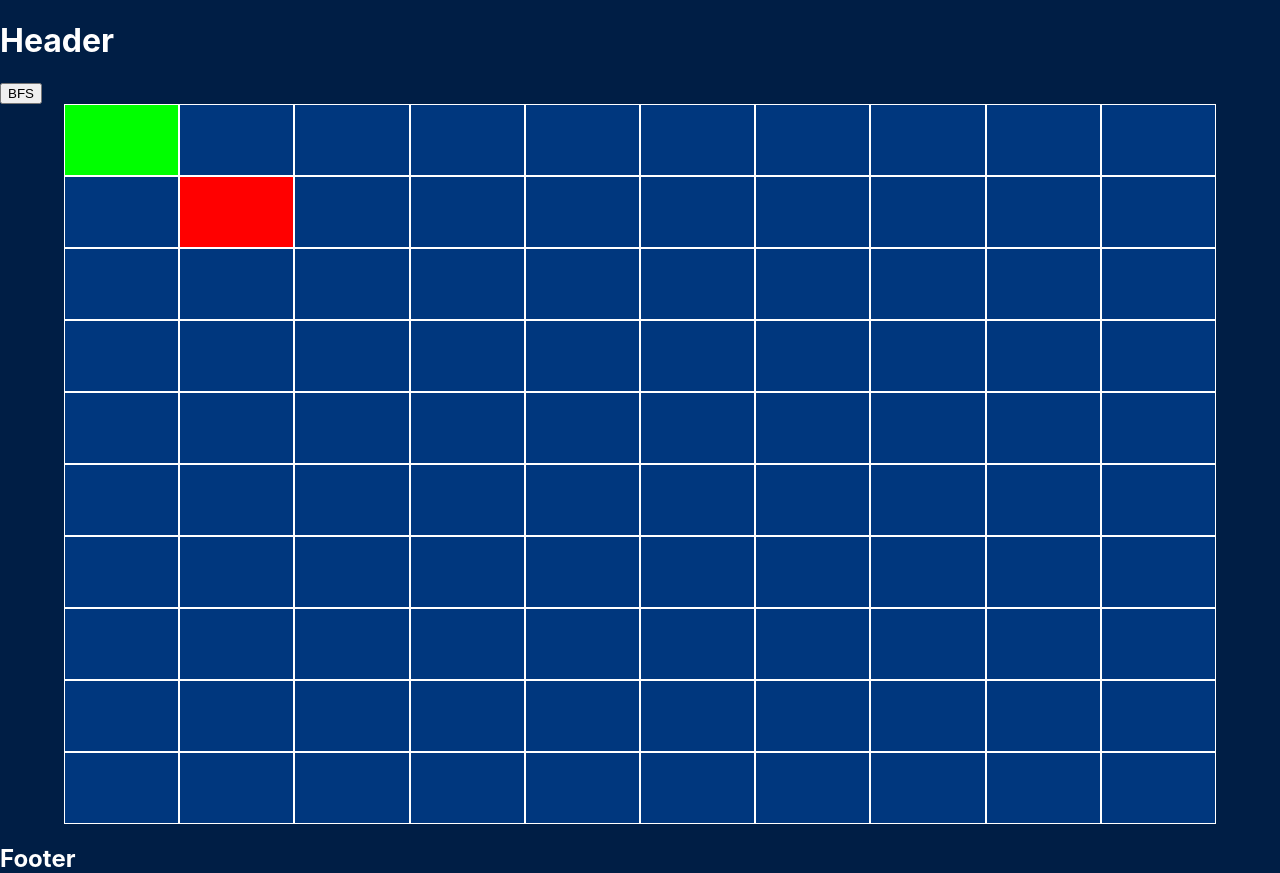
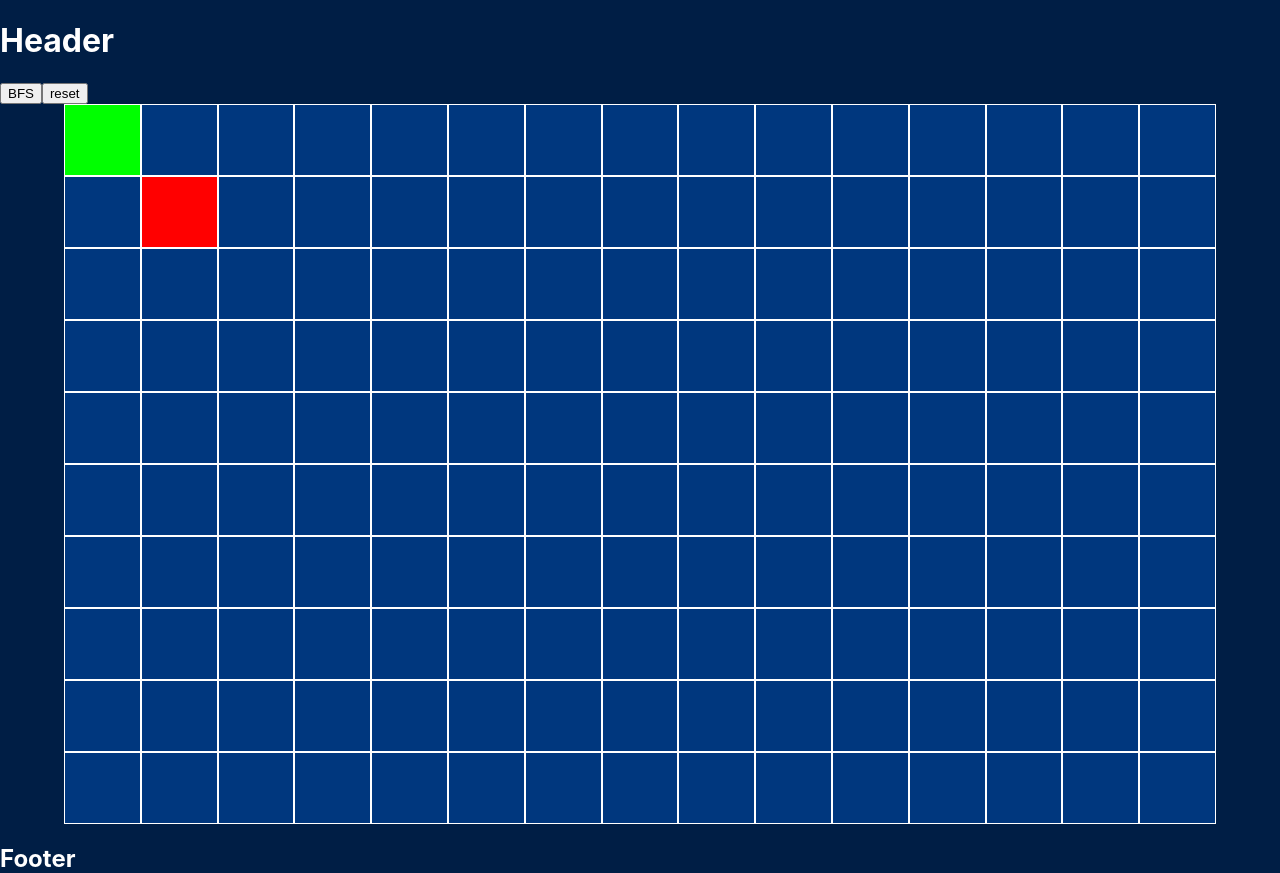
Before and after one commit to frasersamsonstudent/pathfinding-visualiser, a React (Create React App) app in the folder pathfinding-visualiser-app/: page / in a window 1280 px wide. Built offline with nearby package versions, Linux system fonts and the light colour scheme.

Commit message:
Changes to animations

```diff
--- a/pathfinding-visualiser-app/src/Animations/PathAnimation.js
+++ b/pathfinding-visualiser-app/src/Animations/PathAnimation.js
@@ -1,5 +1,14 @@
-const getGrowAnimation = (duration, delay) => `grow ${duration}s linear ${delay}s`;
-const getGrowWithGradientAnimation = (duration, delay) => `growAndChangeColour ${duration}s linear ${delay}s`;
+import CellTypes from "../CellTypes";
+
+const getGrowAnimation = (duration, delay) => `grow ${duration}s linear ${delay}s 1`;
+const getGrowWithGradientAnimation = (duration, delay, cell) => {
+    if(cell.isInPath) {
+        return `growAndChangeColourForPathCell ${duration}s linear ${delay}s 1 normal forwards`;
+    }
+    else {
+        return `growAndChangeColourForEmptyCell ${duration}s linear ${delay}s 1 normal forwards`;
+    }
+}
 const getBlinkAnimation = (duration, delay) => `blink ${duration}s linear ${delay}s`;
 
 export {getGrowAnimation, getGrowWithGradientAnimation, getBlinkAnimation};
--- a/pathfinding-visualiser-app/src/Components/GridCell.jsx
+++ b/pathfinding-visualiser-app/src/Components/GridCell.jsx
@@ -6,9 +6,9 @@ import CellTypes from '../CellTypes';
 const Cell = (props) => {
     const pathClass = props.isInPath ? 'path ' : '';
     const cellClass = `${Object.keys(CellTypes)[props.cellValue]}Cell`;
-    const shouldApplyAnimation = props.cellValue === CellTypes.empty && props.animation !== undefined;
+    const shouldApplyAnimation = (props.cellValue === CellTypes.empty || props.cellValue === CellTypes.path) && props.animation !== undefined;
     const animationStyle = shouldApplyAnimation ? props.animation : '';
-
+    console.log(animationStyle);
     return (
         <span
             style = {{animation: animationStyle}}
--- a/pathfinding-visualiser-app/src/Components/PathfindingVisualiser.css
+++ b/pathfinding-visualiser-app/src/Components/PathfindingVisualiser.css
@@ -6,8 +6,10 @@
     --end-cell-color: red;
     --cell-outline-color: white;
     --path-cell-color: turquoise;
-    --initial-animation-color: purple;
+
+    --initial-animation-color: yellow;
     --mid-animation-color: orange;
+    --final-animation-color: purple;
 }
 
 .gridContainer {
@@ -43,7 +45,6 @@
 
 .path {
     background-color: var(--path-cell-color);
-
 }
 
 .startCell {
@@ -54,6 +55,12 @@
     background-color: var(--end-cell-color);
 }
 
+.emptyCell.inSolution {
+    animation-name: growAndChangeColourForEmptyCell;
+    animation-duration: 5s;
+    animation-iteration-count: 1;
+    animation-fill-mode: forwards;
+}
 
 /* Path animations */
 @keyframes blink {
@@ -71,7 +78,7 @@
         }
 }
 
-@keyframes growAndChangeColour {
+@keyframes growAndChangeColourForEmptyCell {
     0% {
         background-color: var(--initial-animation-color);
     }
@@ -79,12 +86,32 @@
         background-color: var(--mid-animation-color);
     }
     100% {
-        background-color: none;
+        background-color: var(--final-animation-color);
     }
+
     from {
         transform: scale(0.2);
         }
-        to {
-        transform: scale(1);
+    to {
+    transform: scale(1);
+    }
+}
+
+@keyframes growAndChangeColourForPathCell {
+    0% {
+        background-color: var(--initial-animation-color);
+    }
+    50% {
+        background-color: var(--mid-animation-color);
+    }
+    100% {
+        background-color: var(--path-cell-color);
+    }
+
+    from {
+        transform: scale(0.2);
         }
+    to {
+    transform: scale(1);
+    }
 }
--- a/pathfinding-visualiser-app/src/Components/PathfindingVisualiser.jsx
+++ b/pathfinding-visualiser-app/src/Components/PathfindingVisualiser.jsx
@@ -16,10 +16,11 @@ const PathfindingVisualiser = React.memo(() => {
     const [isMouseDown, setIsMouseDown] = useState(false);
     const [placingNodeType, setPlacingNodeType] = useState(undefined);
     const animationSpeed = 0.05;
+    const animationDuration = 1;
 
     useEffect(() => {
         //setGridDimensions([Math.max(2, Math.floor(window.innerWidth/80)), Math.max(2, Math.floor(window.innerWidth/80))]);
-        setGridDimensions([10, 10])
+        setGridDimensions([15, 10])
     }, []);
 
     useEffect(() => {
@@ -168,18 +169,19 @@ const PathfindingVisualiser = React.memo(() => {
 
     const animateGrid = (explored, path) => {
         let index = 0
+        const newGrid = [...grid];
         explored.forEach(e => {
             if(e !== undefined) {
                 const col = e.split(',')[0], row = e.split(',')[1];
-                console.log(col, row);
-                grid[row][col].animation = getGrowWithGradientAnimation(1, index*animationSpeed);
+                newGrid[row][col].animation = getGrowWithGradientAnimation(animationDuration, index*animationSpeed, grid[row][col]);
             }
 
             index += 1;
         });
+        setGrid(newGrid);
 
         // After other cells will have finished animation, draw path
-        setTimeout(((index * animationSpeed) * 1000) + 2000, markNodesAsPartOfPath(path));
+        setTimeout(() => markNodesAsPartOfPath(path), (index*animationSpeed*1000) + animationDuration*1000);
     }
 
     const moveNode = (nodeToMove, newCol, newRow) => {
@@ -207,8 +209,30 @@ const PathfindingVisualiser = React.memo(() => {
             const path = getPathFromExplored(explored, endNode);
             if(path) { animateGrid(explored, path); }
         }
+    };
 
+    /** Clear the grid so all cells are empty
+     *
+     */
+     const resetGrid = () => {
+        const newGrid = [...grid];
+        console.log(newGrid);
+        for(let i=0, rowCount = newGrid.length;i<rowCount;i++) {
+            for(let j=0, colCount = newGrid[0].length;j<colCount;j++) {
+                console.log(j, i);
+                newGrid[i][j].value = CellTypes.empty;
+                newGrid[i][j].isInPath = false;
+                newGrid[i][j].animation = undefined;
+                newGrid[i][j].inSolution = false;
+            }
+        }
+
+        newGrid[startNode.row][startNode.col].value = CellTypes.start;
+        newGrid[endNode.row][endNode.col].value = CellTypes.end;
+
+        setGrid(newGrid);
     };
+
 
     return (
         <div className='pathfindingVisualiser'>
@@ -218,6 +242,10 @@ const PathfindingVisualiser = React.memo(() => {
                         solveGrid(bfs);
                 }}>
                     BFS
+                </button>
+
+                <button onClick={() => resetGrid()}>
+                    reset
                 </button>
 
 
@@ -230,6 +258,7 @@ const PathfindingVisualiser = React.memo(() => {
                     grid.map(
                         (row, rowIndex) => {
                             return row.map((cell, columnIndex) => {
+                                console.log(cell.inSolution);
                                 return <GridCell
                                     key = {[columnIndex, rowIndex]}
                                     columnIndex={columnIndex}
--- a/pathfinding-visualiser-app/src/Objects/Cell.js
+++ b/pathfinding-visualiser-app/src/Objects/Cell.js
@@ -5,6 +5,7 @@ class Cell {
         this.row = row;
         this.isInPath = false;
         this.inSolution = false;
+        this.animation = undefined;
     }
 
     getKey() {
```
